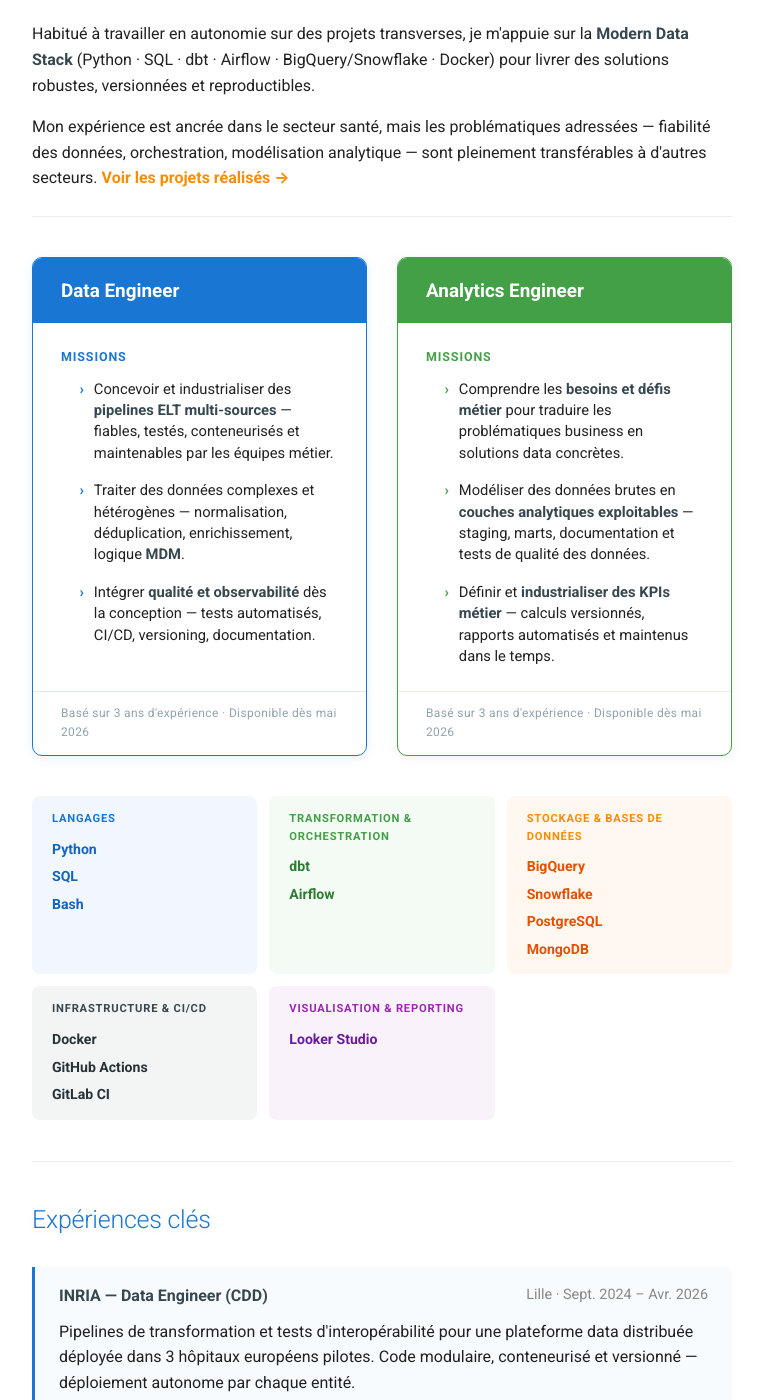
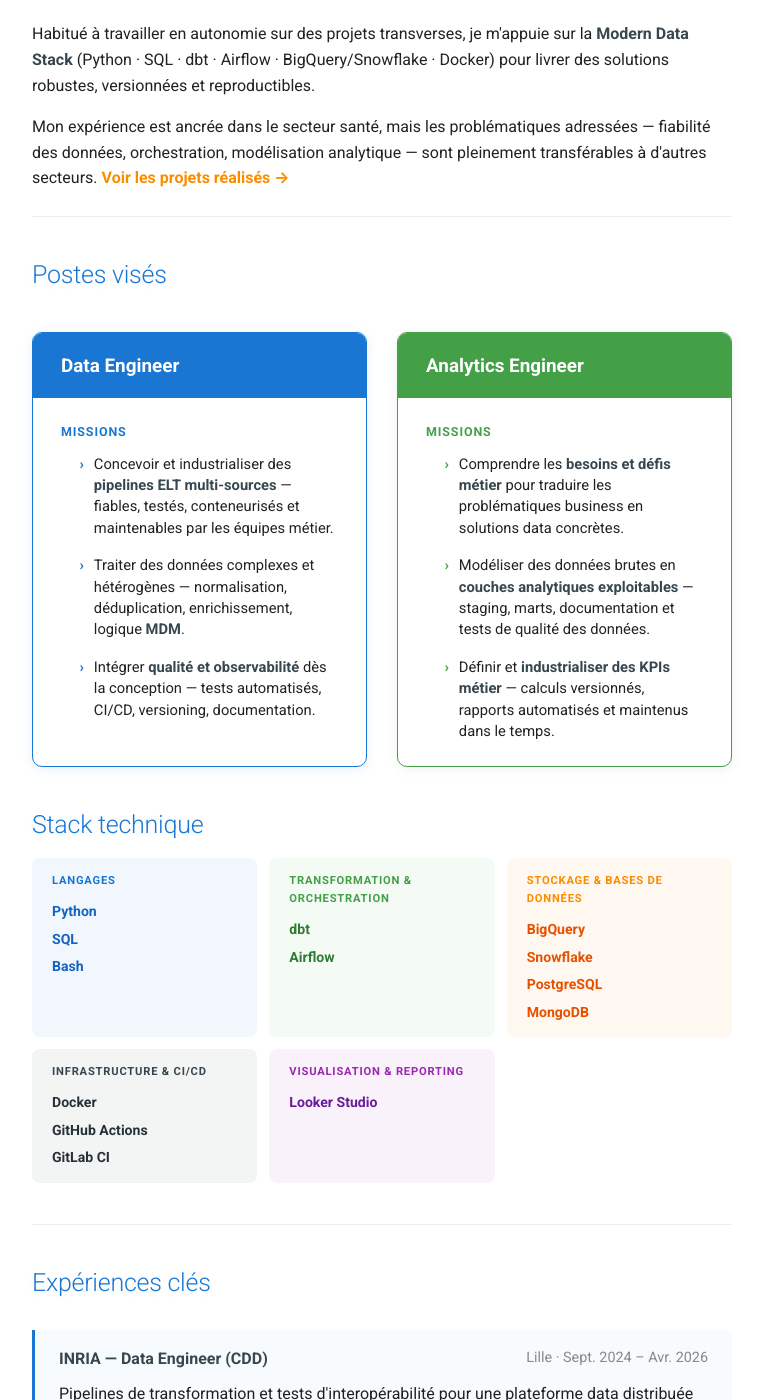
Before and after one commit to y-ikli/portfolio, an MkDocs documentation site: the page built from docs/index.md, in a window 1280 px wide and 1400 px high, scrolled down 622 px. Shown: the whole window, without its empty margins (258-1021 px from the left). Built offline with MkDocs 1.6.1 and Material for MkDocs 9.7.7, drawn with Linux system fonts in a browser that asks for light colours; some of the changed text lies outside the part shown.

Commit message:
update documentation home

```diff
--- a/docs/index.md
+++ b/docs/index.md
@@ -16,7 +16,7 @@
         <img src="https://img.shields.io/badge/Email-D14836?style=for-the-badge&logo=gmail&logoColor=white" alt="Email">
       </a>
     </p>
-    <p style="margin: 0; color: #555; font-size: 0.95em;">Disponible dès mai 2026</p>
+    <p style="margin: 0; color: #555; font-size: 0.95em;"><strong>Disponible dès mai 2026</strong></p>
     <p style="margin: 0.3rem 0 0; color: #555; font-size: 0.95em;">Mobilité : Lille · Paris · France</p>
   </div>
 </div>
@@ -32,6 +32,8 @@ Habitué à travailler en autonomie sur des projets transverses, je m'appuie sur
 Mon expérience est ancrée dans le secteur santé, mais les problématiques adressées — fiabilité des données, orchestration, modélisation analytique — sont pleinement transférables à d'autres secteurs. **[Voir les projets réalisés →](./projets/index.md)**
 
 ---
+
+## Postes visés
 
 <div style="display: flex; flex-wrap: wrap; gap: 1.5rem; margin: 2rem 0; align-items: stretch;">
 
@@ -61,7 +63,6 @@ Mon expérience est ancrée dans le secteur santé, mais les problématiques adr
         </ul>
       </div>
     </div>
-    <div style="border-top: 1px solid rgba(25,118,210,0.15); padding: 0.6rem 1.4rem; font-size: 0.75em; color: #90a4ae; letter-spacing: 0.03em;">Basé sur 3 ans d'expérience · Disponible dès mai 2026</div>
   </div>
 
   <!-- CARD 2 : Analytics Engineer -->
@@ -88,10 +89,11 @@ Mon expérience est ancrée dans le secteur santé, mais les problématiques adr
         </li>
       </ul>
     </div>
-    <div style="border-top: 1px solid rgba(67,160,71,0.15); padding: 0.6rem 1.4rem; font-size: 0.75em; color: #90a4ae; letter-spacing: 0.03em;">Basé sur 3 ans d'expérience · Disponible dès mai 2026</div>
   </div>
 
 </div>
+
+## Stack technique
 
 <div style="margin: 0.5rem 0 2rem; display: grid; grid-template-columns: repeat(auto-fit, minmax(180px, 1fr)); gap: 0.6rem;">
 
```
Also changed, not shown: other parts of docs/index.md (+1 -1 lines), docs/projets/moncapitain.md (+1 -1 lines).
